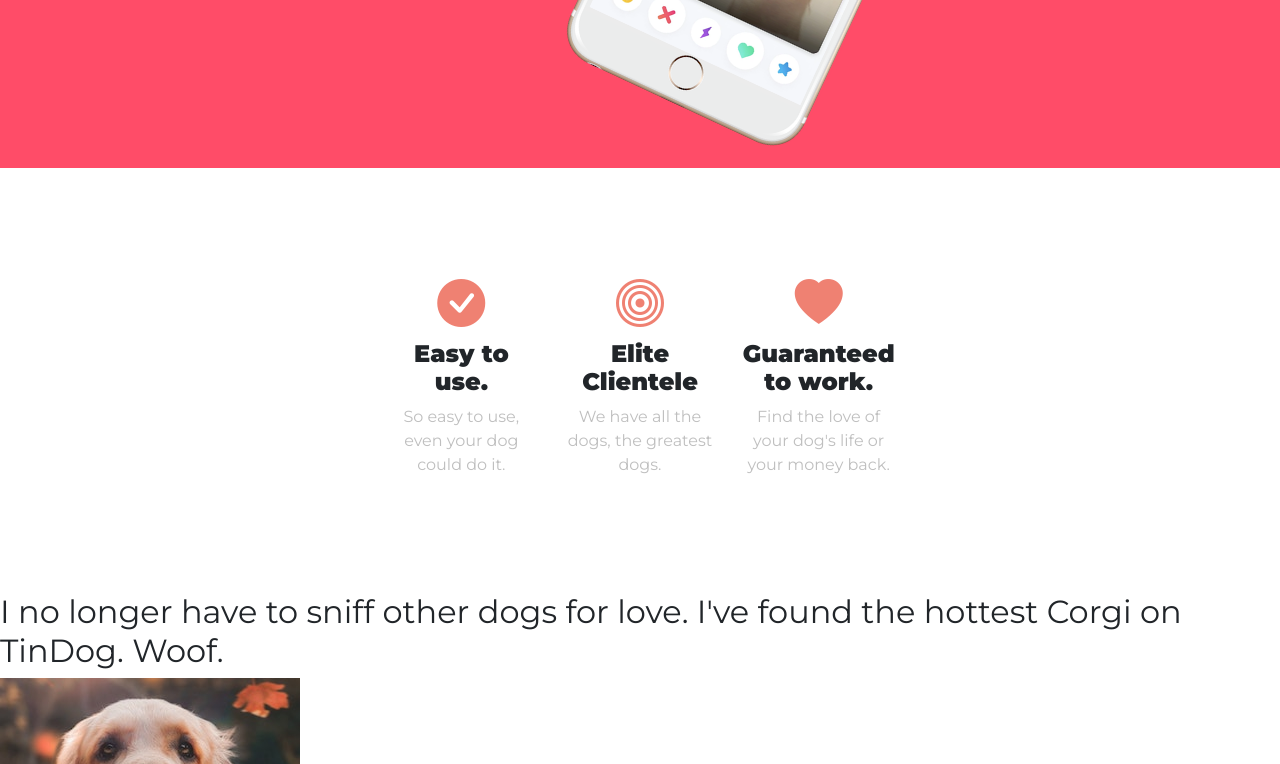
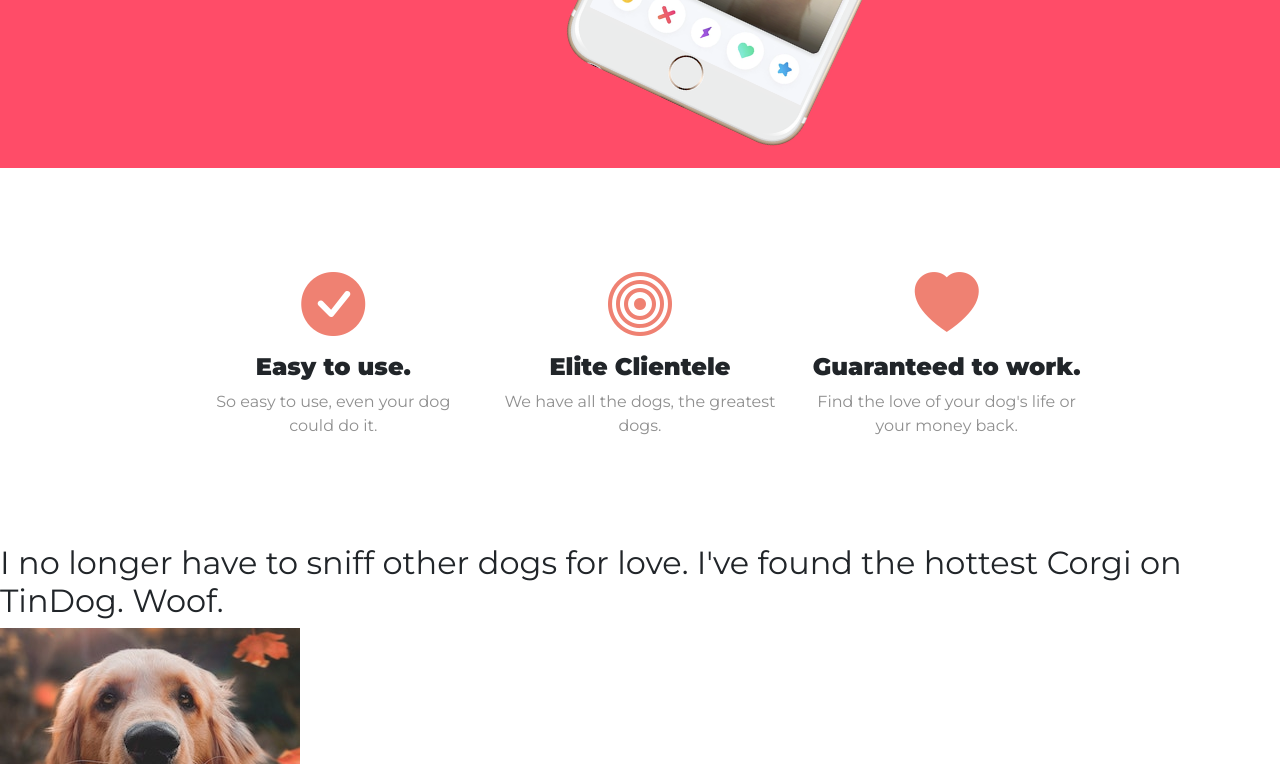
Before and after one commit to ShreyashSanjay/Bootstrap-Project, a plain HTML site: page index.html in a window 1280 px wide. Shown: the part 579-1343 px from the top of the page. Drawn offline with nearby package versions, Linux system fonts and the light colour scheme.

Commit message:
added a few finishing touches to feature section

```diff
--- a/css/styles.css
+++ b/css/styles.css
@@ -16,6 +16,16 @@ h1 {
     font-size: 3.5rem;
     line-height: 1.5;
     font-weight: 900;
+}
+
+h3 {
+    font-family: 'Montserrat', sans-serif;
+    font-size: 1.5rem;
+    font-weight: 900;
+}
+
+p {
+    color: #8f8f8f;
 }
 
 /* Nav Bar */
@@ -54,24 +64,12 @@ h1 {
 
 /* Features */
 #features {
-    font-family: 'Montserrat', sans-serif;
-    width: 40%;
-    margin: 100px auto 100px;
+    padding: 7% 15%;
     text-align: center;
 }
 
-.feat-h3{
-    font-size: 1.5rem;
-    font-weight: 900;
-
-}
-
-.feat-p {
-    color: #bfbfbf;
-}
-
 .bi {
-    font-size: 3rem;
+    font-size: 4rem;
     color: #ef8172;
 }
 
--- a/index.html
+++ b/index.html
@@ -70,18 +70,18 @@
     <div class="row">
       <div class="col-lg-4">
         <i class="bi bi-check-circle-fill"></i>
-        <h3 class="feat-h3">Easy to use.</h3>
-        <p class="feat-p">So easy to use, even your dog could do it.</p>
+        <h3>Easy to use.</h3>
+        <p>So easy to use, even your dog could do it.</p>
       </div>
       <div class="col-lg-4">
         <i class="bi bi-bullseye"></i>
-        <h3 class="feat-h3">Elite Clientele</h3>
-        <p class="feat-p">We have all the dogs, the greatest dogs.</p>
+        <h3>Elite Clientele</h3>
+        <p>We have all the dogs, the greatest dogs.</p>
       </div>
       <div class="col-lg-4">
         <i class="bi bi-heart-fill"></i>
-        <h3 class="feat-h3">Guaranteed to work.</h3>
-        <p class="feat-p">Find the love of your dog's life or your money back.</p>
+        <h3>Guaranteed to work.</h3>
+        <p>Find the love of your dog's life or your money back.</p>
       </div>
     </div>
 
```
